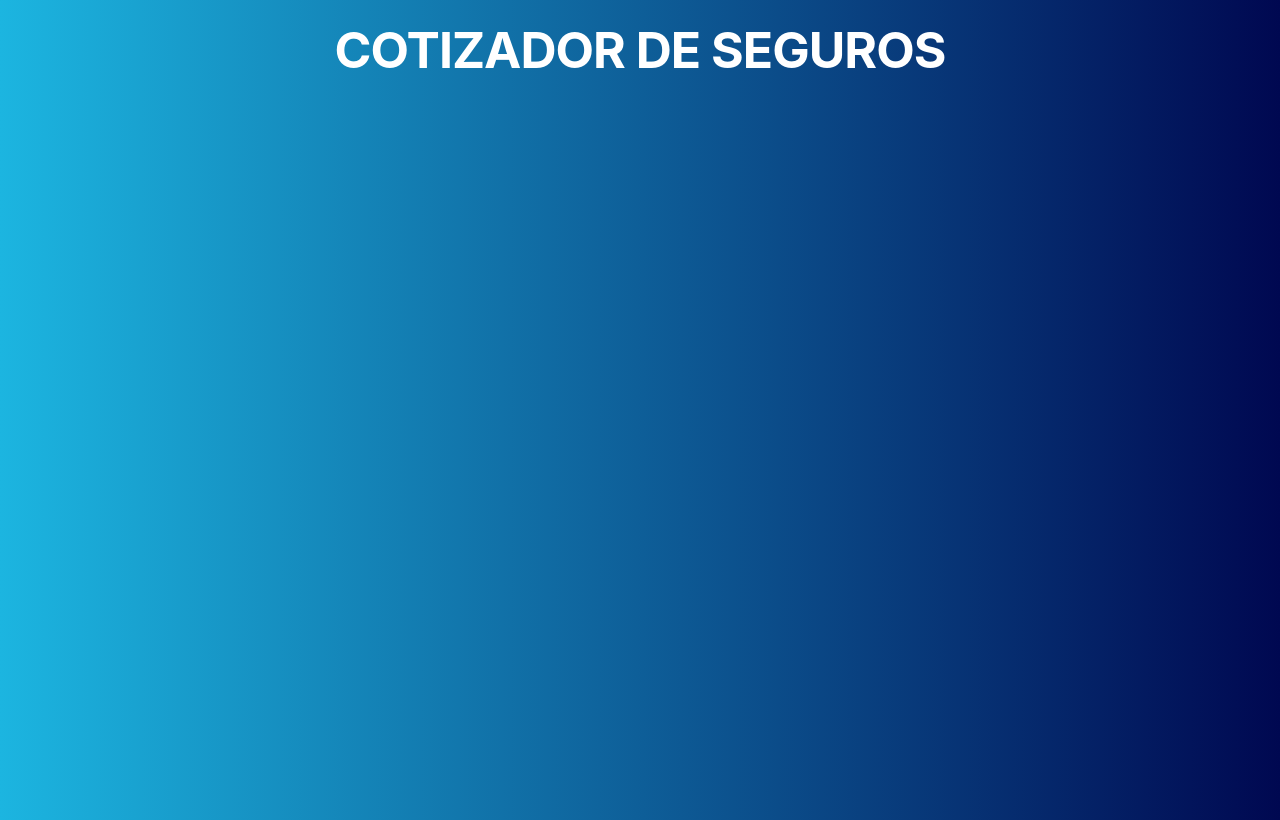
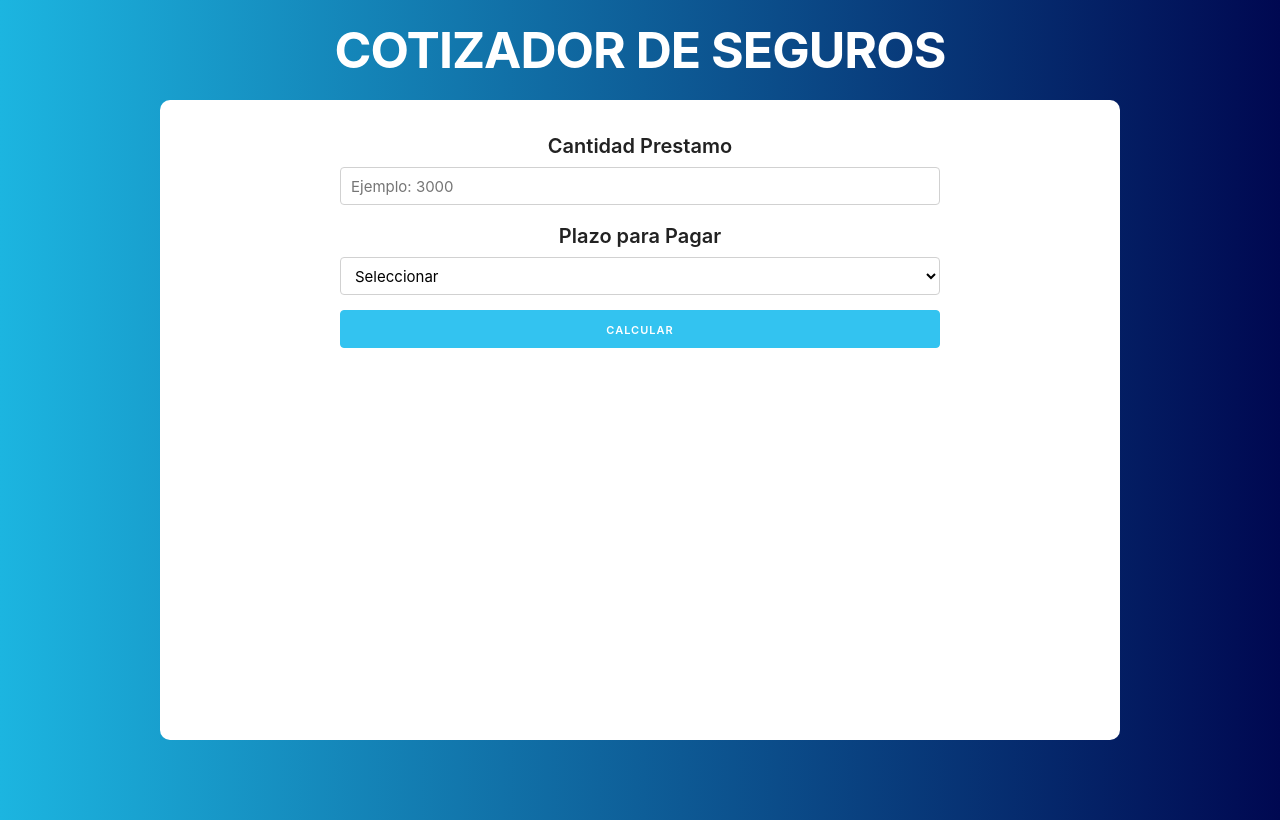
Before and after one commit to bl00p1ng/Cotizador-Prestamos-React, a React (Create React App) app: page / in a window 1280 px wide. Built offline with nearby package versions, Linux system fonts and the light colour scheme.

Commit message:
354 Creando un Formulario

```diff
--- a/src/App.js
+++ b/src/App.js
@@ -1,6 +1,6 @@
 import React, { Fragment } from 'react';
-
 import Header from './components/Header'
+import Form from './components/Form'
 
 function App() {
   return (
@@ -8,6 +8,10 @@ function App() {
       <Header
         title="Cotizador de seguros"
       />
+
+      <div className="container">
+        <Form />
+      </div>
     </Fragment>
   );
 }
--- /dev/null
+++ b/src/components/Form.js
@@ -0,0 +1,39 @@
+import React from 'react'
+
+const Form = () => {
+  return (
+    <form>
+      <div className="row">
+        <div>
+          <label>Cantidad Prestamo</label>
+          <input
+            className="u-full-width"
+            type="number"
+            placeholder="Ejemplo: 3000"
+          />
+        </div>
+        <div>
+          <label>Plazo para Pagar</label>
+          <select
+            className="u-full-width"
+          >
+            <option value="">Seleccionar</option>
+            <option value="3">3 meses</option>
+            <option value="6">6 meses</option>
+            <option value="12">12 meses</option>
+            <option value="24">24 meses</option>
+          </select>
+        </div>
+          <div>
+            <input
+              type="submit"
+              value="Calcular"
+              className="button-primary u-full-width"
+            />
+          </div>
+      </div>
+    </form>
+  )
+}
+
+export default Form
```
